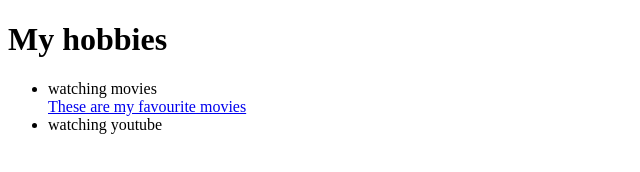
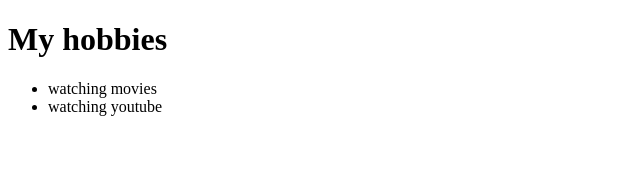
Before and after one commit to H8tlerwazr8/myresume, a plain HTML site: page hobbies.html in a window 1280 px wide. Shown: the whole page, without its empty margins (0-640 px from the left). Drawn offline with Linux system fonts and the light colour scheme.

Commit message:
Update hobbies.html

```diff
--- a/hobbies.html
+++ b/hobbies.html
@@ -9,7 +9,6 @@
     <h1>My hobbies</h1>
 <ul>
     <li>watching movies</li>
-    <a href = "../4.3 HTML Porfolio Project/public/movie ranking project.html">These are my favourite movies</a>
     <li>watching youtube</li>
 </ul>
 
```
